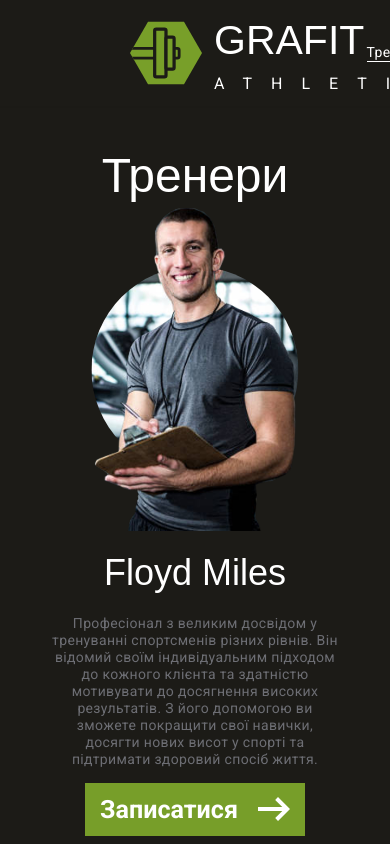
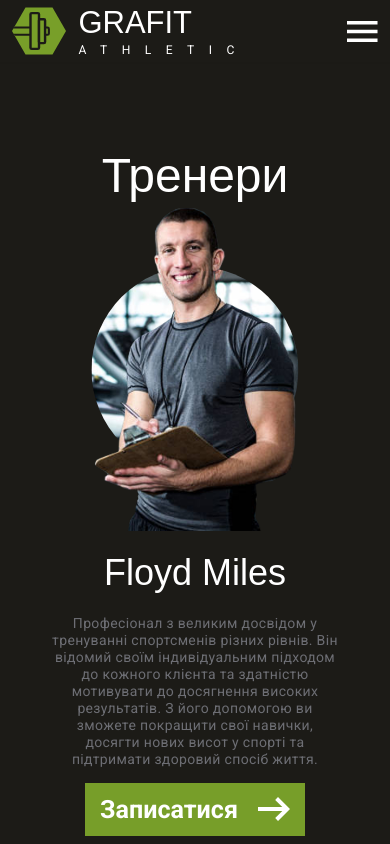
Before and after one commit to DanyloSus/grafit-athletic, a Next.js app: page /signed/trainers in a window 390 px wide. Shown: the top 844 px of the page. Built offline with nearby package versions, Linux system fonts and the light colour scheme; a web font is replaced by a local one.

Commit message:
Completed

```diff
--- a/app/signed/trainers/trainer.tsx
+++ b/app/signed/trainers/trainer.tsx
@@ -11,15 +11,14 @@ type TrainerElementProps = {
 
 const TrainerElement = (props: TrainerElementProps) => {
   return (
-    <div className="flex flex-col items-center max-sm:gap-[15px]">
+    <div className="flex flex-col items-center max-lg:gap-[15px]">
       <div className="relative flex items-center justify-center overflow-visible max-sm:max-w-[207.12px] max-lg:w-[397.51px]">
         <Image
           src={`/${props.bg}.jpg`}
           alt={`Задній фон ${props.name}`}
           width={223}
           height={223}
-          className="max-w-[207.12px] max-h-[207.12px] sm:w-[397.51px] sm:h-[397.51px] lg:w-[223px] lg:h-[223px] rounded-full object-center absolute top-1/2 left-1/2 -translate-x-1/2 -translate-y-1/2 object-cover "
-          style={{ width: "397.51px" }}
+          className="max-sm:max-w-[207.12px] max-sm:max-h-[207.12px] sm:w-[397.51px] sm:h-[397.51px] lg:w-[223px] lg:h-[223px] rounded-full object-center absolute top-1/2 left-1/2 -translate-x-1/2 -translate-y-1/2 object-cover "
         />
         <Image
           src={`/${props.bg}.png`}
--- a/components/ui/HeaderSigned.tsx
+++ b/components/ui/HeaderSigned.tsx
@@ -4,18 +4,40 @@ import SignedLink from "./SignedLink";
 
 const HeaderSigned = () => {
   return (
-    <header className="py-pcy px-pcx bg-black w-lvw flex items-center justify-between fixed top-0 left-0 shadow-sm z-50">
+    <header className="py-my px-mx sm:py-ty sm:px-tx lg:py-pcy lg:px-pcx bg-black w-lvw flex items-center justify-between fixed top-0 left-0 shadow-sm z-50">
       <div className="flex gap-3 items-center">
-        <Image src="/Logo.svg" alt="logo" width={72} height={72} />
+        <Image
+          src="/Logo.svg"
+          alt="logo"
+          width={72}
+          height={72}
+          className="w-[54.44px] h-[54.44px] sm:w-[57.16px] sm:h-[57.16px] lg:w-[72px] lg:h-[72px]"
+        />
         <div>
-          <h3 className="text-[2.5625rem] uppercase">GRAFIT</h3>
-          <p className="uppercase tracking-[1.1875rem] text-base">Athletic</p>
+          <h3 className="text-[30.99px] sm:text-[32.54px] lg:text-[41px] uppercase max-sm:-mb-2">
+            GRAFIT
+          </h3>
+          <p className="uppercase tracking-[14.44px] sm:tracking-[15.2px] lg:tracking-[19px] max-lg:text-[12.7px] max-sm:text-[12.1px] text-base">
+            Athletic
+          </p>
         </div>
       </div>
-      <nav className="flex gap-[1.125rem] items-center">
+      <nav className="sm:gap-[22px] lg:gap-[18px] hidden md:flex items-center text-center">
         <SignedLink link="/signed/trainers">Тренери</SignedLink>
-        <SignedLink link="/signed/products">Спортивні товари</SignedLink>
-        <SignedLink link="/signed/contactUs">Зв&apos;язатися з нами</SignedLink>
+        <div className="lg:block hidden">
+          <SignedLink link="/signed/products">Спортивні товари</SignedLink>
+        </div>
+        <div className="lg:block hidden">
+          <SignedLink link="/signed/contactUs">
+            Зв&apos;язатися з нами
+          </SignedLink>
+        </div>
+        <div className="lg:hidden block">
+          <SignedLink link="/signed/products">Товари</SignedLink>
+        </div>
+        <div className="lg:hidden block">
+          <SignedLink link="/signed/contactUs">Зв&apos;язатися</SignedLink>
+        </div>
         <SignedLink link="/">
           <Image
             src="/User.svg"
@@ -26,6 +48,13 @@ const HeaderSigned = () => {
           />
         </SignedLink>
       </nav>
+      <Image
+        src="/menu.svg"
+        alt="Hamburger icon"
+        width={31.5}
+        height={21}
+        className="md:hidden block sm:w-10 sm:h-10"
+      />
     </header>
   );
 };
--- a/components/ui/SignedLink.tsx
+++ b/components/ui/SignedLink.tsx
@@ -15,9 +15,10 @@ const SignedLink = (props: SignedLinkProps) => {
 
   return (
     <p
-      className="border-b-green cursor-pointer"
+      className=" max-lg:text-[22px] cursor-pointer"
       style={{
-        borderBottom: pathname === props.link ? "1px solid" : "",
+        borderBottom:
+          pathname === props.link ? "3px solid hsla(80,59%,39%,100%)" : "",
       }}
       onClick={() => {
         router.replace(props.link);
```
